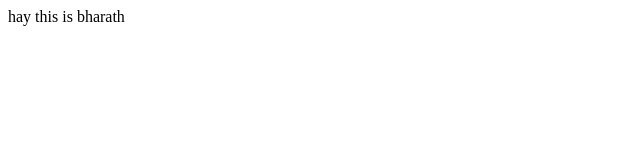
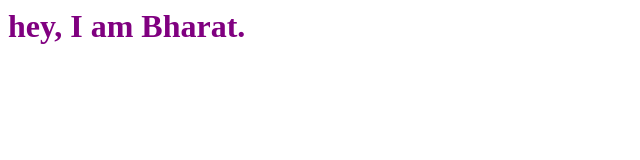
Before and after one commit to BHARATH05021992/bharath05021992.github.io, a plain HTML site: page index.html in a window 1280 px wide. Shown: the whole page, without its empty margins (0-640 px from the left). Drawn offline with Linux system fonts and the light colour scheme.

Commit message:
Update index.html

```diff
--- a/index.html
+++ b/index.html
@@ -6,6 +6,8 @@
     <title>Hello Site</title>
 </head>
 <body>
-    hay this is bharath
+    <div style="font-weight: bold; color: purple; font-size: 2em;">
+        hey, I am Bharat.
+    </div>
 </body>
 </html>
```
